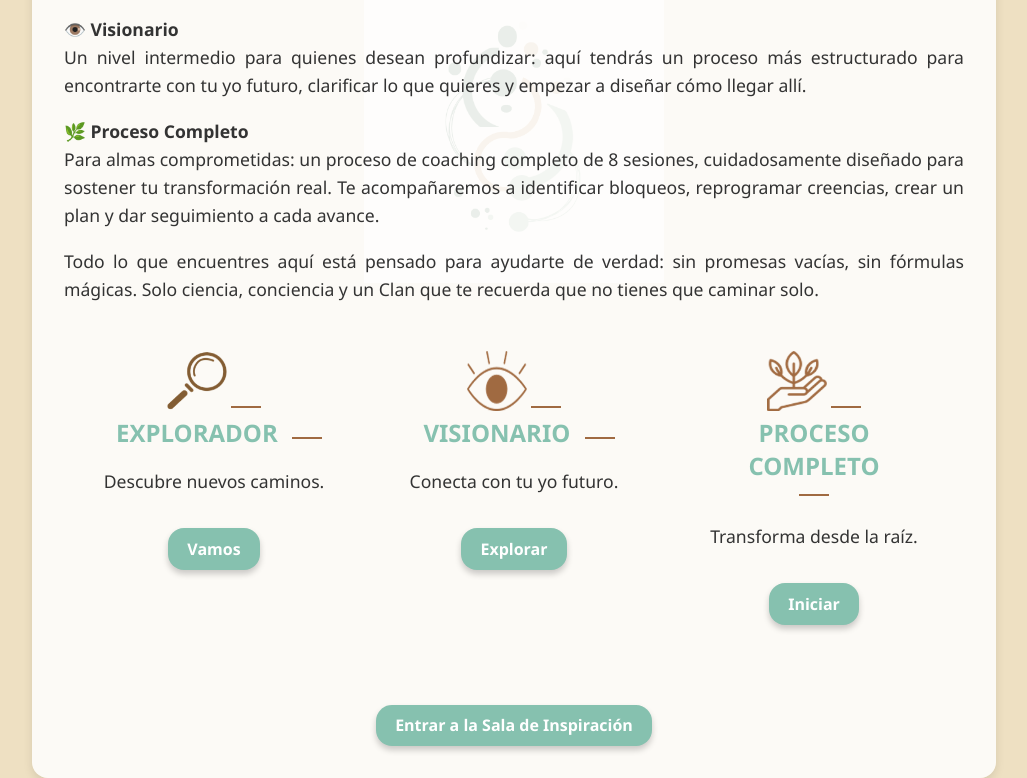
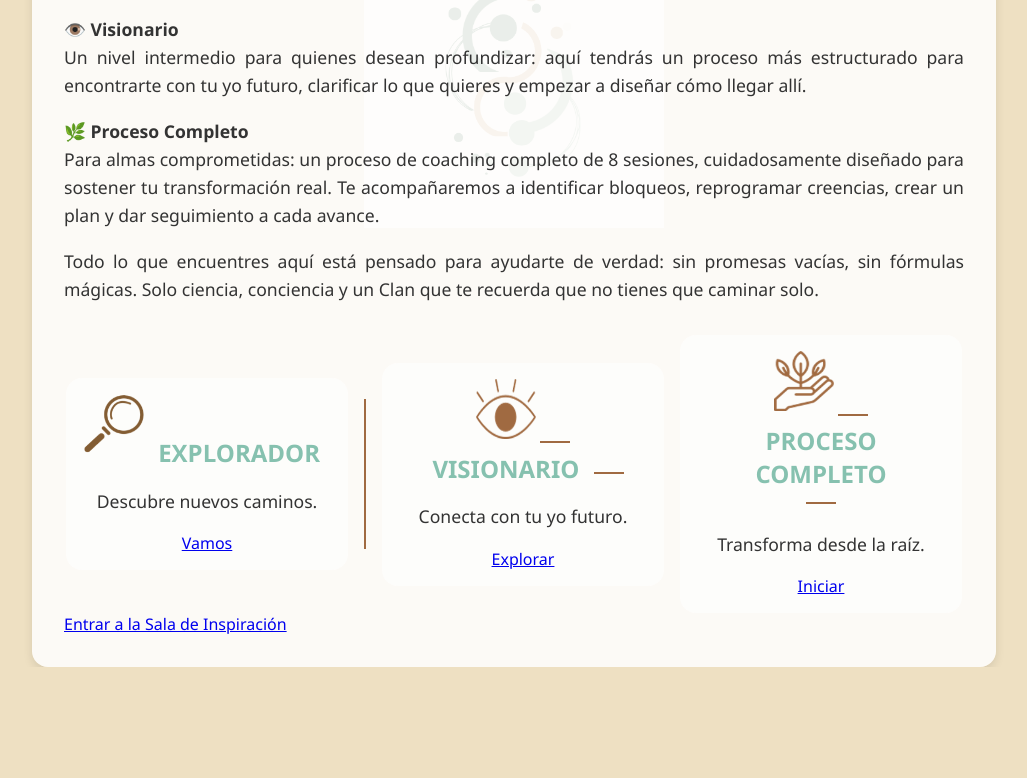
Before and after one commit to claudiabuu/portal-clanai, a plain HTML site: page index.html in a window 1280 px wide. Shown: the part 512-1290 px from the top of the page, without its empty margins (126-1153 px from the left). After the commit the page ends 1179 px from the top, so only its background shows below. Drawn offline with Linux system fonts and the light colour scheme.

Commit message:
Update index.html

```diff
--- a/index.html
+++ b/index.html
@@ -50,34 +50,48 @@
     }
     .niveles {
   display: flex;
-      justify-content: space-around;
+  justify-content: center;
+  align-items: center;
   margin-top: 2rem;
-      flex-wrap: wrap;
+  gap: 1rem;
 }
+
 .nivel {
   text-align: center;
   width: 250px;
-      margin: 1rem;
+  padding: 1rem;
+  background-color: rgba(255, 255, 255, 0.6);
+  border-radius: 1rem;
 }
+
 .nivel img {
   width: 60px;
   height: 60px;
+  margin-bottom: 0.5rem;
 }
-    .button {
+
+.boton {
   display: inline-block;
-      margin-top: 1rem;
+  margin-top: 0.8rem;
   padding: 0.6rem 1.2rem;
   background-color: #86C1AF;
   color: white;
   border: none;
-      border-radius: 1rem;
+  border-radius: 2rem;
+  box-shadow: 0 4px 6px rgba(0, 0, 0, 0.2);
   text-decoration: none;
   font-weight: bold;
-      box-shadow: 0 4px 6px rgba(0, 0, 0, 0.2);
+  transition: transform 0.2s;
 }
-    .biblioteca {
-      text-align: center;
-      margin-top: 3rem;
+
+.boton:hover {
+  transform: scale(1.05);
+}
+
+.linea-vertical {
+  width: 2px;
+  height: 150px;
+  background-color: #A06A41;
 }
   </style>
 </head>
@@ -111,12 +125,15 @@
     <div class="niveles">
       <div class="nivel">
         <img src="lupa.png" alt="Explorador">
-        <div class="linea"></div>
+       <!-- <div class="linea"></div> -->
         <h2>EXPLORADOR</h2>
-        <div class="linea"></div>
+        <!--<div class="linea"></div> lineas -->
         <p>Descubre nuevos caminos.</p>
         <a class="button" href="#">Vamos</a>
       </div>
+
+      <div class="linea-vertical"></div>
+
       <div class="nivel">
         <img src="ojo.png" alt="Visionario">
         <div class="linea"></div>
```
Lines whose indentation alone changed are shown as unchanged.
